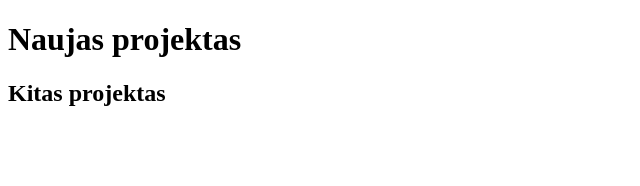
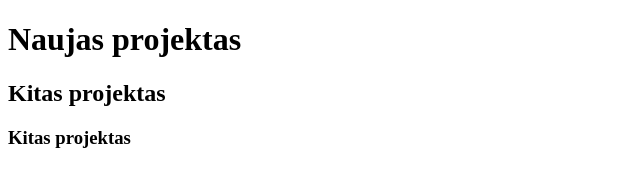
Before and after one commit to albaitas/git_sample, a plain HTML site: page public_html/index.html in a window 1280 px wide. Shown: the whole page, without its empty margins (0-640 px from the left). Drawn offline with Linux system fonts and the light colour scheme.

Commit message:
prideta h3

```diff
--- a/public_html/index.html
+++ b/public_html/index.html
@@ -8,5 +8,6 @@
     <body>
         <h1>Naujas projektas</h1>
          <h2>Kitas projektas</h2>
+         <h3>Kitas projektas</h3>
     </body>
 </html>
```
